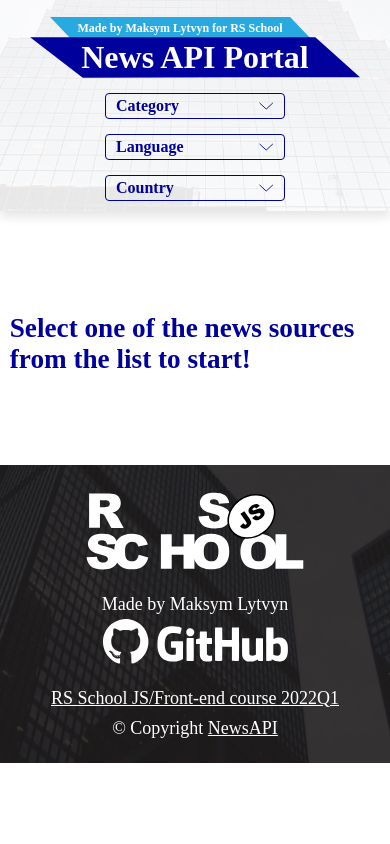
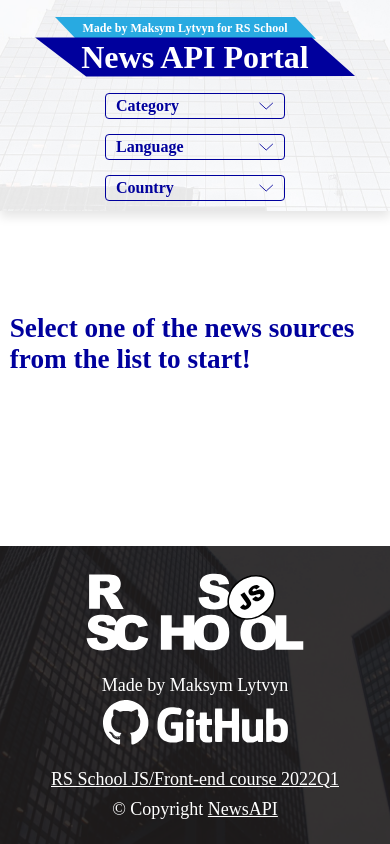
Before and after one commit to LMakshow/RS-JS2022Q1, a website built with webpack: page migration-newip-to-ts/src/index.html in a window 390 px wide. Built offline with nearby package versions, Linux system fonts and the light colour scheme; no server answers.

Commit message:
feat: snap footer to the bottom of the page

```diff
--- a/migration-newip-to-ts/src/global.css
+++ b/migration-newip-to-ts/src/global.css
@@ -22,6 +22,7 @@ p {
   justify-content: space-between;
   margin: auto;
   max-width: 1180px;
+  width: 95vw;
   height: 130px;
 }
 
@@ -145,6 +146,10 @@ p {
     }
   }
 
+  .main {
+    min-height: calc(100vh - 272px);
+  }
+
   .footer {
     background: no-repeat center/cover url(./components/img/footer-background.jpg), #1F1C1C;
     display: flex;
@@ -194,7 +199,7 @@ p {
     .header__links {
       flex-direction: column;
       gap: 15px;
-      margin: 10px 20px;
+      margin: 10px 0;
     }
   }
 
@@ -215,6 +220,10 @@ p {
     .footer__copyright {
       order: 1;
     }
+
+    .main {
+      min-height: calc(100vh - 336px);
+    }
   }
 
   @media (max-width: 800px) {
@@ -225,17 +234,20 @@ p {
 
     .header__links {
       display: flex;
-      width: 95vw;
       flex-direction: row;
       justify-content: center;
       gap: 20px;
       margin: 20px;
     }
+
+    .main {
+      min-height: calc(100vh - 385px);
+    }
   }
 
   @media (max-width: 640px) {
     .header__news-logo {
-      width: 480px;
+      width: 400px;
     }
 
     .header__news-logo_lower {
@@ -243,9 +255,17 @@ p {
       font-size: 20px;
       line-height: 56px;
     }
+
+    .main {
+      min-height: calc(100vh - 375px);
+    }
   }
 
   @media (max-width: 480px) {
+    .main {
+      min-height: calc(100vh - 511px);
+    }
+
     .header__links {
       flex-direction: column;
       gap: 15px;
@@ -268,7 +288,7 @@ p {
     }
 
     .header__news-logo_lower {
-      width: 330px;
+      width: 320px;
       font-size: 16px;
       line-height: 44px;
     }
--- a/migration-newip-to-ts/src/index.html
+++ b/migration-newip-to-ts/src/index.html
@@ -62,7 +62,7 @@
       </nav>
     </div>
   </header>
-  <main>
+  <main class="main">
     <div class="sources buttons"></div>
     <div class="news__container">
       <div class="news__info">Select one of the news sources from the list to start!</div>
```
